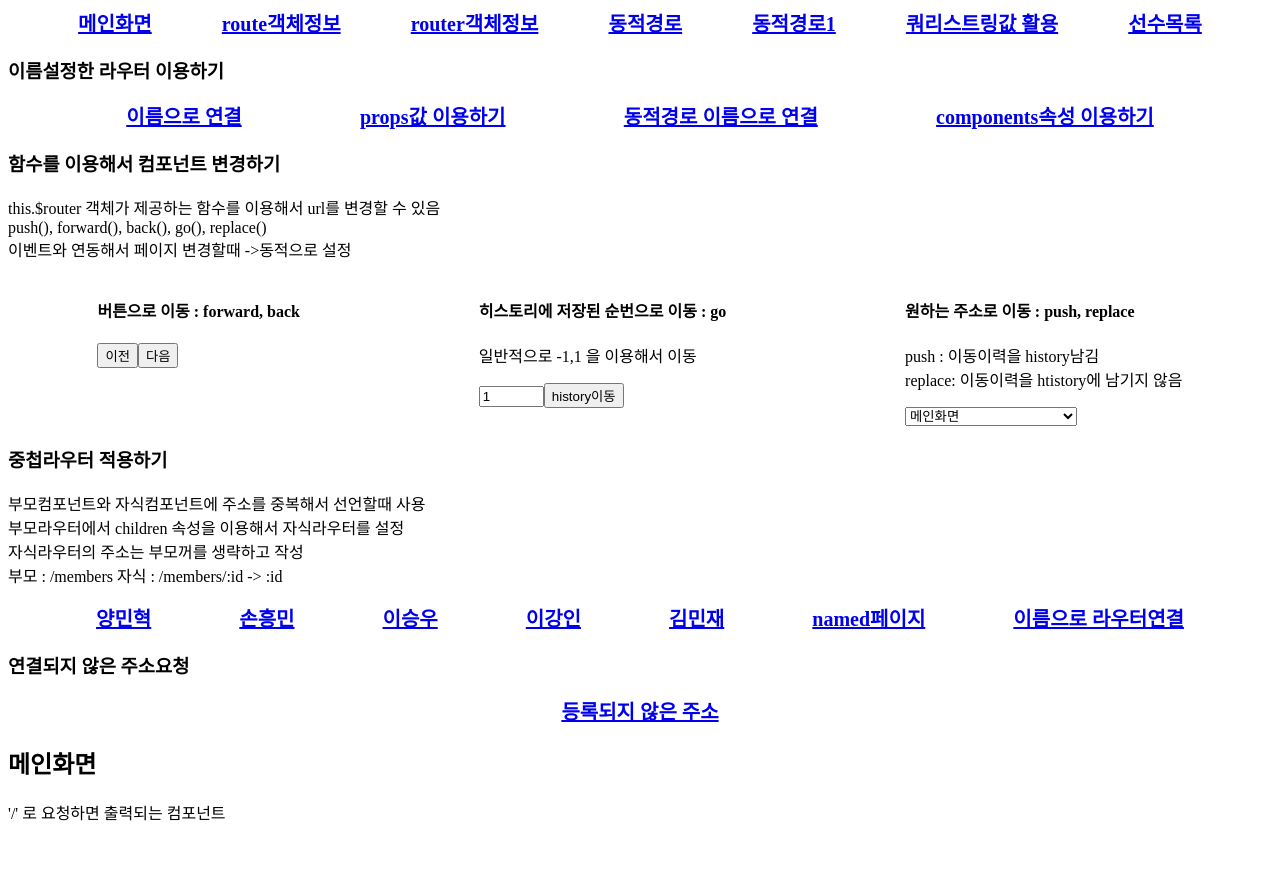
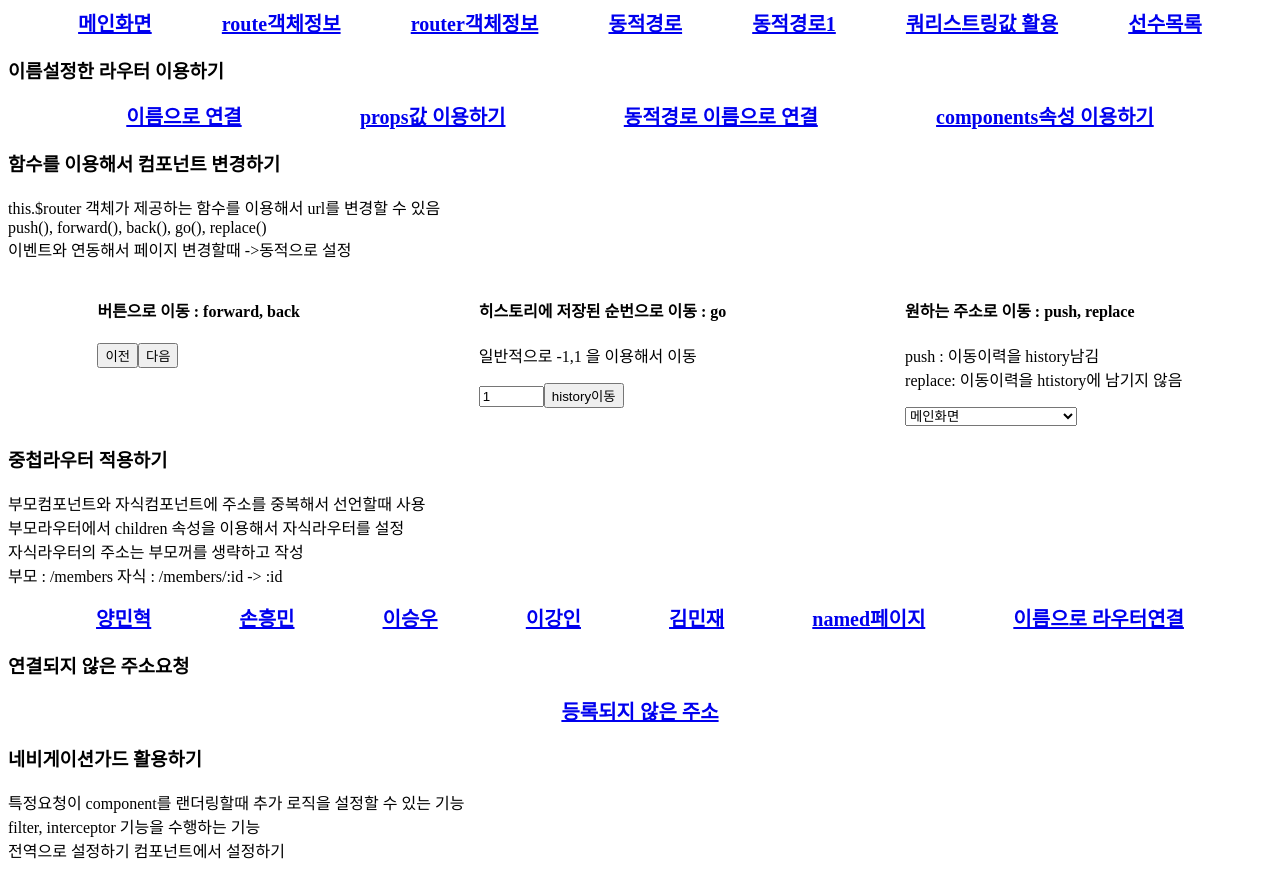
Before and after one commit to woogamjaa/vue, a Vue app in the folder vuework/npmtest/sfctest/: page / in a window 1280 px wide. Before the commit the page ends 840 px from the top, so only its background shows below. Built offline with nearby package versions, Linux system fonts and the light colour scheme.

Commit message:
네비게이션 가드 설정하기

```diff
--- a/vuework/npmtest/sfctest/src/components/08_라우터/components/NavComponent.vue
+++ b/vuework/npmtest/sfctest/src/components/08_라우터/components/NavComponent.vue
@@ -82,6 +82,14 @@
                 <!-- 이제 a 태그를 사용하면 안댐. - 라우터를 사용하면 a태그가 아닌 라우터링크를 사용. -->
             </li>
         </ul>
+
+    <h3>네비게이션가드 활용하기</h3>
+    <p>
+        특정요청이 component를 랜더링할때 추가 로직을 설정할 수 있는 기능<br>
+        filter, interceptor 기능을 수행하는 기능<br>
+        전역으로 설정하기
+        컴포넌트에서 설정하기
+    </p>
 
 </div>
 </template>
--- a/vuework/npmtest/sfctest/src/components/08_라우터/router/index.js
+++ b/vuework/npmtest/sfctest/src/components/08_라우터/router/index.js
@@ -57,4 +57,20 @@ const router=createRouter({
     ]
 });
 
+//네비게이션 가드 설정하기
+router.beforeEach((to,from)=>{
+    sessionStorage.setItem("token","testeafsadf");
+    console.log("다음라우터",to);
+    console.log("다음라우터",from);
+    const token=sessionStorage.getItem("token");
+    console.log(token);
+    return false;
+});
+
+router.afterEach((to,from,failure)=>{
+    console.log("다음라우터",to);
+    console.log("이전라우터",from);
+    console.log("실패",failure);
+});
+
 export default router; //중괄호 생략 해서 가져옴.
```
